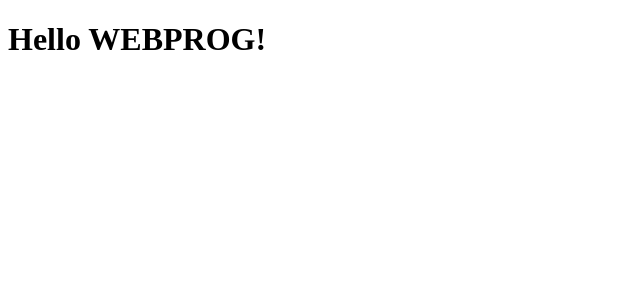
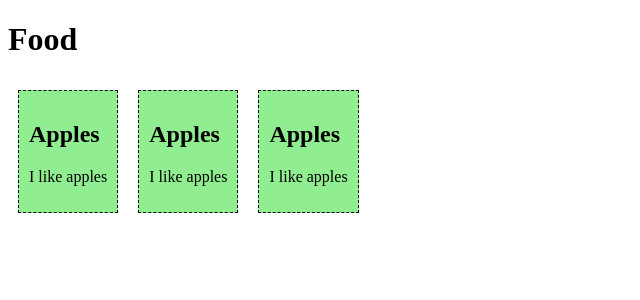
Before and after one commit to kppantino/webprog-mi231-vuejs, a Vue app in the folder vue-project/: page / in a window 1280 px wide. Shown: the top 300 px of the page, without its empty margins (0-640 px from the left). Built offline with nearby package versions, Linux system fonts and the light colour scheme.

Commit message:
Add components

```diff
--- a/vue-project/src/App.vue
+++ b/vue-project/src/App.vue
@@ -1,6 +1,18 @@
 <template>
-  <h1>Hello WEBPROG!</h1>
+  <h1>Food</h1>
+  <food-item/>
+  <food-item/>
+  <food-item/>
 </template>
 
 <script></script>
-<style></style>
+
+<style>
+  #app > div {
+    border: dashed black 1px;
+    display: inline-block;
+    margin: 10px;
+    padding: 10px;
+    background-color: lightgreen;
+  }
+</style>
--- /dev/null
+++ b/vue-project/src/components/FoodItem.vue
@@ -0,0 +1,19 @@
+<template>
+    <div>
+        <h2>{{ name }}</h2>
+        <p>{{ message }}</p>
+    </div>
+</template>
+
+<script>
+export default {
+    data() {
+        return {
+            name: 'Apples',
+            message: 'I like apples'
+        }
+    }
+};
+</script>
+
+<style></style>
--- a/vue-project/src/main.js
+++ b/vue-project/src/main.js
@@ -1,4 +1,8 @@
 import { createApp } from 'vue'
+
 import App from './App.vue'
+import FoodItem from './components/FoodItem.vue'
 
-createApp(App).mount('#app')
+const app = createApp(App)
+app.component('food-item', FoodItem)
+app.mount('#app')
```
